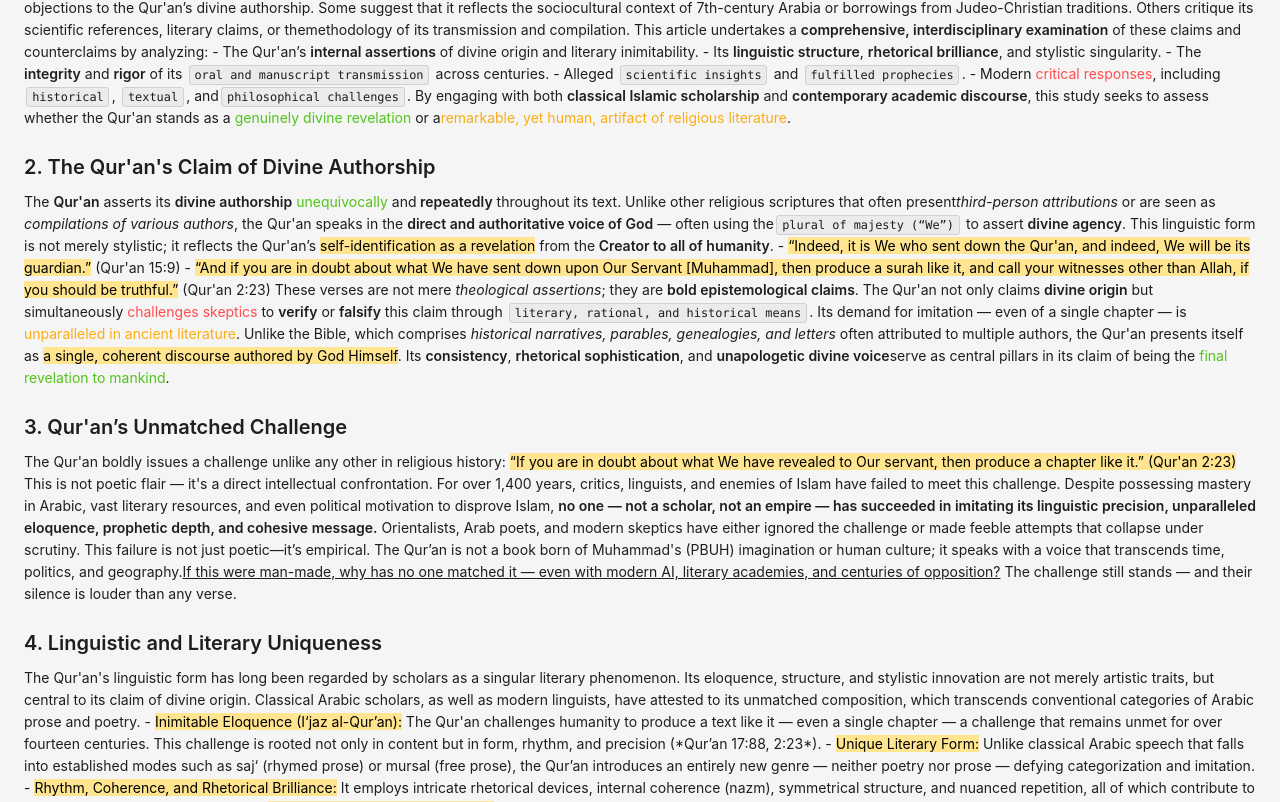
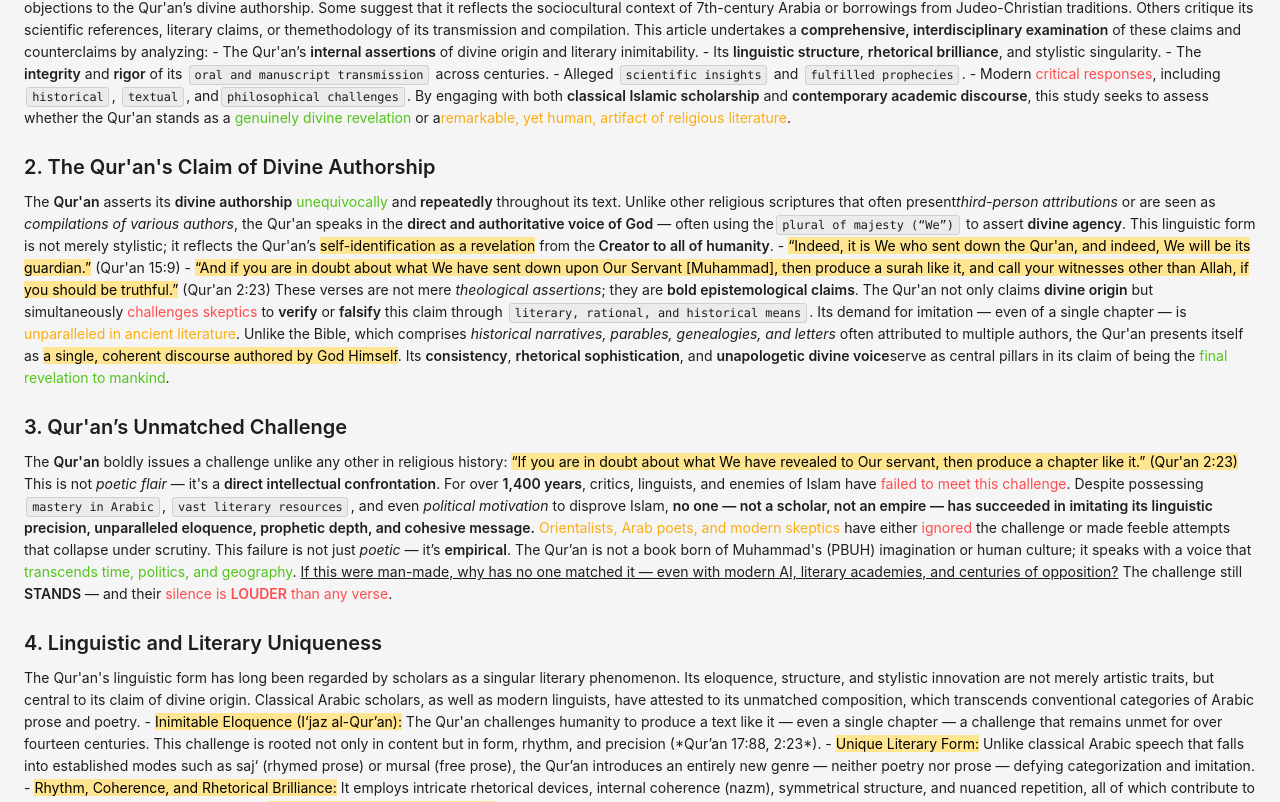
Before and after one commit to defenseofislam/web, a React (Create React App) app: page /web/islam/quran/1 in a window 1280 px wide. Shown: the part 604-1406 px from the top of the page. Built offline with nearby package versions, Linux system fonts and the light colour scheme; a web font is replaced by a local one.

Commit message:
feat: enhance IslamComponent1 with improved text formatting and emphasis on key concepts in the Qur'an's challenge and linguistic uniqueness sections

```diff
--- a/src/components/Islam/quran/IslamComponent1.js
+++ b/src/components/Islam/quran/IslamComponent1.js
@@ -132,16 +132,17 @@ function IslamComponent1() {
           The <Text strong>Qur'an</Text> asserts its{" "}
           <Text strong>divine authorship</Text>{" "}
           <Text type="success">unequivocally</Text> and
-          <Text strong> {" "}repeatedly</Text> throughout its text. Unlike other
+          <Text strong> repeatedly</Text> throughout its text. Unlike other
           religious scriptures that often present
           <Text italic>third-person attributions</Text> or are seen as{" "}
           <Text italic>compilations of various authors</Text>, the Qur'an speaks
           in the <Text strong>direct and authoritative voice of God</Text> —
           often using the
-          <Text code>plural of majesty (“We”)</Text> to assert <Text strong>divine agency</Text>.
-          This linguistic form is not merely stylistic; it reflects the Qur'an’s{" "}
-          <Text mark>self-identification as a revelation</Text>  from the
-          <Text strong> {" "}Creator to all of humanity</Text>.{"\n\n"} -{" "}
+          <Text code>plural of majesty (“We”)</Text> to assert{" "}
+          <Text strong>divine agency</Text>. This linguistic form is not merely
+          stylistic; it reflects the Qur'an’s{" "}
+          <Text mark>self-identification as a revelation</Text> from the
+          <Text strong> Creator to all of humanity</Text>.{"\n\n"} -{" "}
           <Text mark>
             “Indeed, it is We who sent down the Qur'an, and indeed, We will be
             its guardian.”
@@ -158,10 +159,10 @@ function IslamComponent1() {
           <Text italic>theological assertions</Text>; they are{" "}
           <Text strong>bold epistemological claims</Text>. The Qur'an not only
           claims <Text strong>divine origin</Text> but simultaneously{" "}
-          <Text type="danger">challenges skeptics</Text> to <Text strong>verify</Text> {" "}or <Text strong>falsify</Text>{" "}
-          this claim through{" "}
-          <Text code>literary, rational, and historical means</Text>. Its demand
-          for imitation — even of a single chapter — is{" "}
+          <Text type="danger">challenges skeptics</Text> to{" "}
+          <Text strong>verify</Text> or <Text strong>falsify</Text> this claim
+          through <Text code>literary, rational, and historical means</Text>.
+          Its demand for imitation — even of a single chapter — is{" "}
           <Text type="warning">unparalleled in ancient literature</Text>.
           {"\n\n"}Unlike the Bible, which comprises{" "}
           <Text italic>
@@ -178,33 +179,48 @@ function IslamComponent1() {
 
         <Title level={4}>3. Qur'an’s Unmatched Challenge</Title>
         <Paragraph>
-          The Qur'an boldly issues a challenge unlike any other in religious
-          history:{" "}
+          The <Text strong>Qur'an</Text> boldly issues a challenge unlike any
+          other in religious history:{" "}
           <Text mark>
             “If you are in doubt about what We have revealed to Our servant,
             then produce a chapter like it.” (Qur'an 2:23)
           </Text>{" "}
-          This is not poetic flair — it's a direct intellectual confrontation.
-          For over 1,400 years, critics, linguists, and enemies of Islam have
-          failed to meet this challenge. Despite possessing mastery in Arabic,
-          vast literary resources, and even political motivation to disprove
-          Islam,{" "}
+          This is not <Text italic>poetic flair</Text> — it's a{" "}
+          <Text strong>direct intellectual confrontation</Text>. For over{" "}
+          <Text strong>1,400 years</Text>, critics, linguists, and enemies of
+          Islam have
+          <Text type="danger"> failed to meet this challenge</Text>. Despite
+          possessing <Text code>mastery in Arabic</Text>,{" "}
+          <Text code>vast literary resources</Text>, and even{" "}
+          <Text italic>political motivation</Text> to disprove Islam,{" "}
           <Text strong>
             no one — not a scholar, not an empire — has succeeded in imitating
             its linguistic precision, unparalleled eloquence, prophetic depth,
             and cohesive message.
           </Text>{" "}
-          Orientalists, Arab poets, and modern skeptics have either ignored the
-          challenge or made feeble attempts that collapse under scrutiny.
-          {"\n\n"}This failure is not just poetic—it’s empirical. The Qur’an is
-          not a book born of Muhammad's (PBUH) imagination or human culture; it
-          speaks with a voice that transcends time, politics, and geography.
+          <Text type="warning">
+            Orientalists, Arab poets, and modern skeptics
+          </Text>{" "}
+          have either <Text type="danger">ignored </Text>the challenge or made
+          feeble attempts that collapse under scrutiny.
+          {"\n\n"}This failure is not just <Text italic>poetic</Text> — it’s{" "}
+          <Text strong>empirical</Text>. The Qur’an is not a book born of
+          Muhammad's (PBUH) imagination or human culture; it speaks with a voice
+          that{" "}
+          <Text type="success">transcends time, politics, and geography</Text>.{" "}
           <Text underline>
             If this were man-made, why has no one matched it — even with modern
             AI, literary academies, and centuries of opposition?
           </Text>{" "}
-          The challenge still stands — and their silence is louder than any
-          verse.
+          The challenge still <Text strong>STANDS</Text> — and their{" "}
+          <Text type="danger">
+            silence is{" "}
+            <Text strong type="danger">
+              LOUDER
+            </Text>{" "}
+            than any verse
+          </Text>
+          .
         </Paragraph>
 
         <Title level={4}>4. Linguistic and Literary Uniqueness</Title>
```
